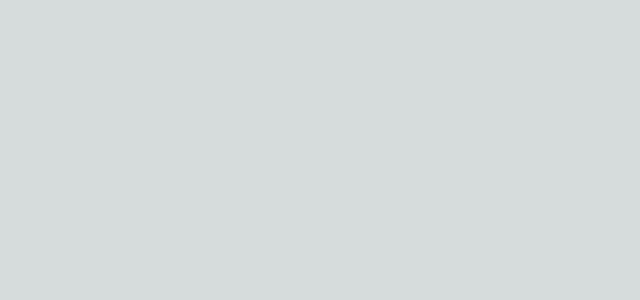
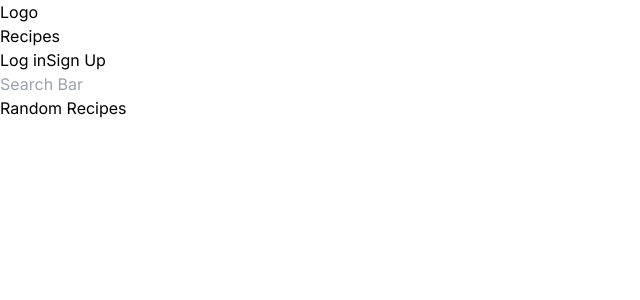
Before and after one commit to 2gooNo/Food-Recipe, a Next.js app in the folder Front-end/: page / in a window 1280 px wide. Shown: the top 300 px of the page, without its empty margins (0-640 px from the left). Built offline with nearby package versions, Linux system fonts and the light colour scheme.

Commit message:
some div

```diff
--- /dev/null
+++ b/Front-end/src/app/HomePage/page.js
@@ -0,0 +1,13 @@
+import NavigationBar from "../Navigation-Bar/page";
+
+export default function HomePage() {
+  return (
+    <div>
+      <NavigationBar />
+      <div>
+        <input placeholder="Search Bar" />
+        <div>Random Recipes</div>
+      </div>
+    </div>
+  );
+}
--- /dev/null
+++ b/Front-end/src/app/LogInPage/page.js
@@ -0,0 +1,11 @@
+export default function LogInPage(){
+    return(
+        <div>
+        <div>
+            <h1>Log In</h1>
+            <input placeholder="Mail"/>
+            <input placeholder="Password"/>
+        </div>
+        </div>
+    )
+}
--- /dev/null
+++ b/Front-end/src/app/Navigation-Bar/page.js
@@ -0,0 +1,18 @@
+"use client";
+
+import { useRouter } from "next/navigation";
+
+export default function NavigationBar() {
+  const router = useRouter();
+
+  return (
+    <div>
+      <div>Logo</div>
+      <div>Recipes</div>
+      <div>
+        <button onClick={() => router.push("/LogInPage")}>Log in </button>
+        <button onClick={() => router.push("/SignUpPage")}>Sign Up</button>
+      </div>
+    </div>
+  );
+}
--- /dev/null
+++ b/Front-end/src/app/SignUpPage/page.js
@@ -0,0 +1,12 @@
+export default function SignUpPage(){
+    return(
+        <div>
+        <div>
+            <h1>Sign Up</h1>
+            <input placeholder="Mail"/>
+            <input placeholder="Username"/>
+            <input placeholder="Password"/>
+        </div>
+        </div>
+    )
+}
--- a/Front-end/src/app/globals.css
+++ b/Front-end/src/app/globals.css
@@ -16,16 +16,6 @@
   }
 }
 
-body {
-  color: rgb(var(--foreground-rgb));
-  background: linear-gradient(
-      to bottom,
-      transparent,
-      rgb(var(--background-end-rgb))
-    )
-    rgb(var(--background-start-rgb));
-}
-
 @layer utilities {
   .text-balance {
     text-wrap: balance;
--- a/Front-end/src/app/page.js
+++ b/Front-end/src/app/page.js
@@ -1,7 +1,7 @@
-import Image from "next/image";
+import HomePage from "./HomePage/page";
 
 export default function Home() {
   return (
-     <div></div>
+     <HomePage/>
   );
 }
```
